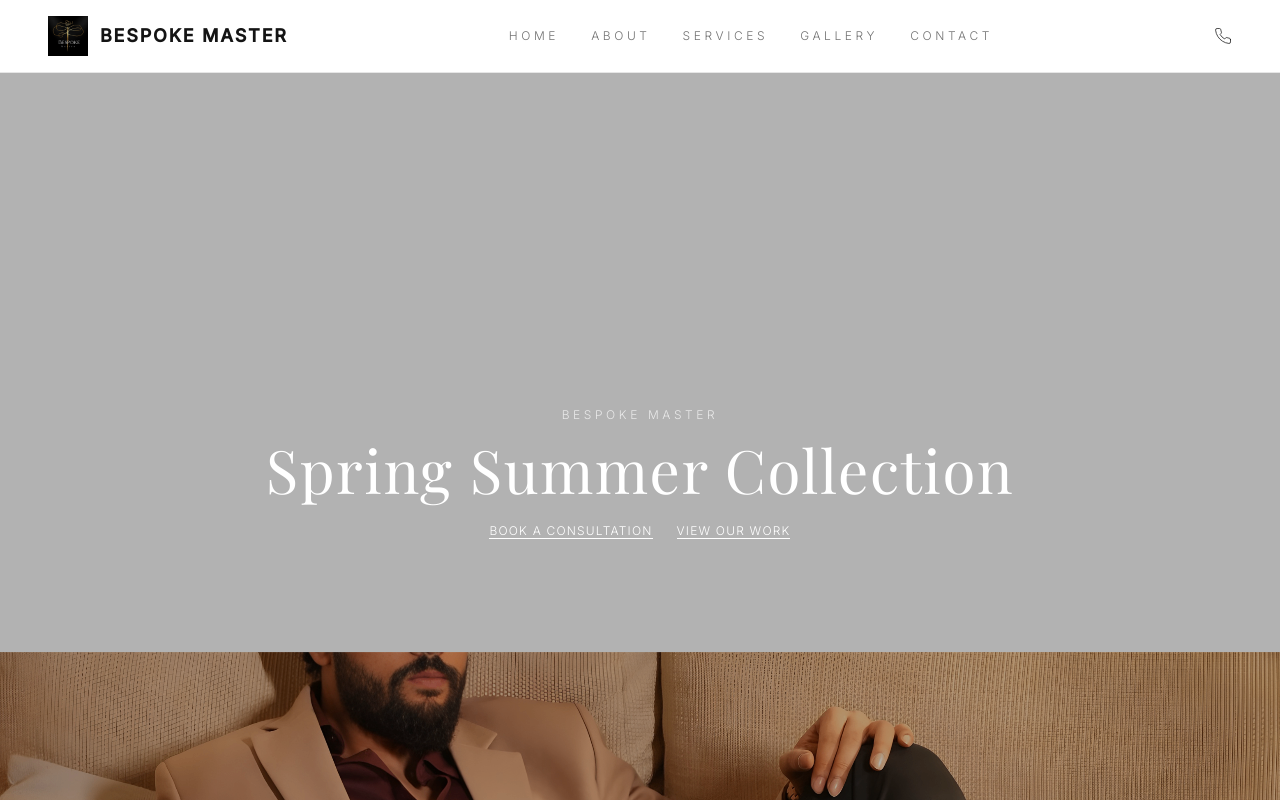
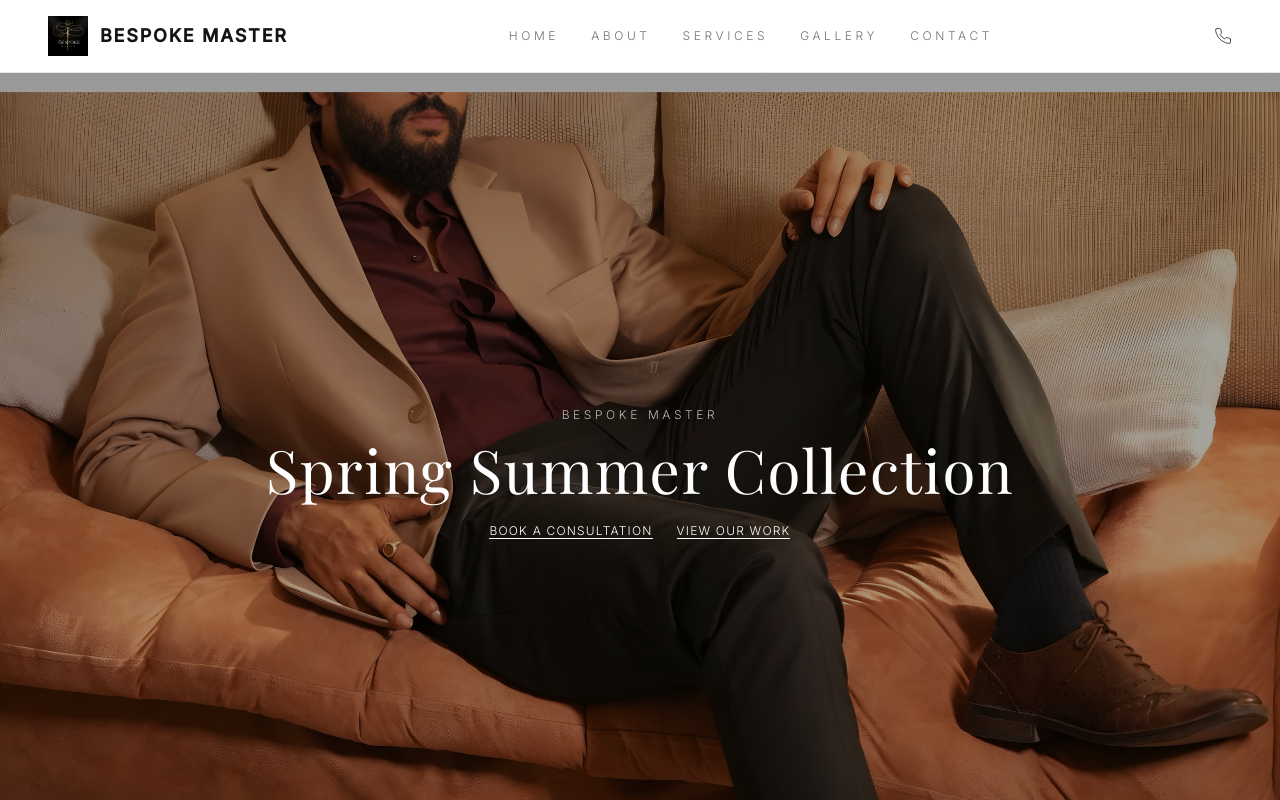
Before and after one commit to bespokemastertailorco-bit/bespoke-chronicle, a React (Vite) app: page / in a window 1280 px wide. Shown: the top 800 px of the page. Built offline with nearby package versions, Linux system fonts and the light colour scheme; the HTML template or start-up script is replaced by a standard one; a web font is replaced by a local one.

Commit message:
Changes
Co-authored-by: bespokemastertailorco-bit <273567590+bespokemastertailorco-bit@users.noreply.github.com>

```diff
--- a/src/components/HeroSection.tsx
+++ b/src/components/HeroSection.tsx
@@ -9,14 +9,21 @@ const HeroSection = () => {
   return (
     <section
       id="home"
-      className="relative w-full h-[80vh] md:h-screen flex items-center justify-center overflow-hidden"
+      className="relative w-full min-h-screen flex items-center justify-center"
+      style={{
+        backgroundImage: `url(${heroBg})`,
+        backgroundSize: "cover",
+        backgroundPosition: "center center",
+        backgroundRepeat: "no-repeat",
+      }}
     >
-      <img
-        src={heroBg}
-        alt="Bespoke Master Tailor hero"
-        className="absolute inset-0 w-full h-full object-cover object-top"
+      {/* Dark overlay for text readability */}
+      <div
+        className="absolute inset-0"
+        style={{
+          background: "linear-gradient(to bottom, rgba(0,0,0,0.4) 0%, rgba(0,0,0,0.3) 100%)",
+        }}
       />
-      <div className="absolute inset-0 bg-black/30" />
 
       <div className="relative z-10 flex flex-col items-center justify-center text-center px-4">
         <p className="editorial-label mb-4 text-white/70">Bespoke Master</p>
```
